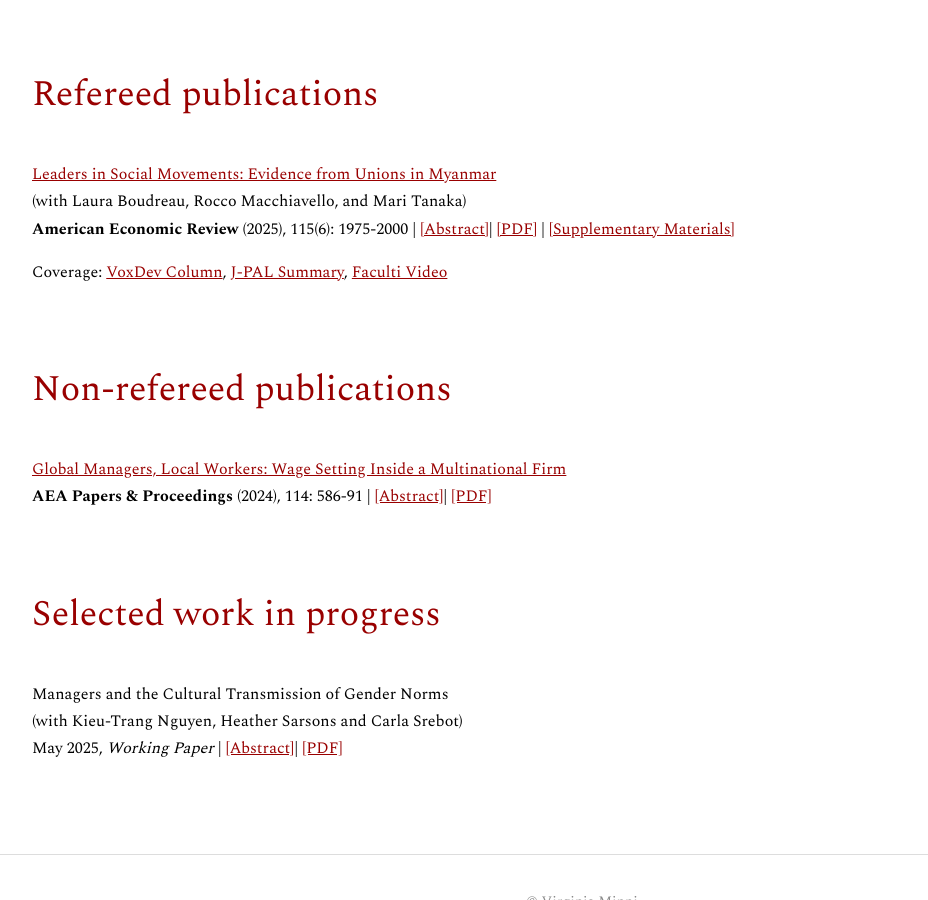
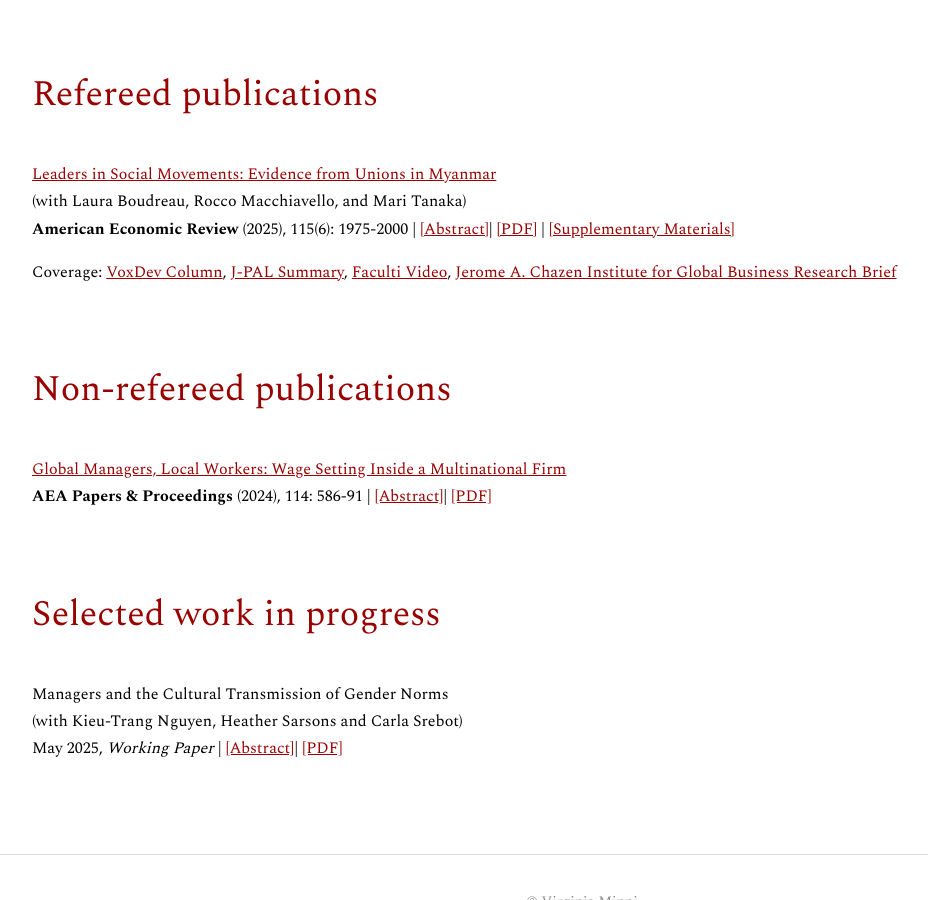
Before and after one commit to virginiaminni/virginiaminni.github.io, a Jekyll site: the page built from research.md, in a window 1280 px wide and 900 px high, scrolled down 1001 px. Shown: the whole window, without its empty margins (58-986 px from the left). Built offline with Jekyll 4.4.1, drawn with Linux system fonts in a browser that asks for light colours.

Commit message:
Update research.md

```diff
--- a/research.md
+++ b/research.md
@@ -54,7 +54,7 @@ Coverage:
 (with Laura Boudreau, Rocco Macchiavello, and Mari Tanaka)
 **American Economic Review** (2025), 115(6): 1975-2000 | <a href="#" class="toggle-abstract" data-target="abstract-2" style="text-decoration: underline; color: #990000;">[Abstract]</a>| <a href="/assets/files/BMMT_UnionLeaders.pdf" target="_blank" rel="noopener noreferrer">[PDF]</a> | <a href="/assets/files/BMMT_UnionLeaders_SupMat.pdf" target="_blank" rel="noopener noreferrer">[Supplementary Materials]</a>
 
-Coverage:  <a href="https://voxdev.org/topic/institutions-political-economy/who-leads-unions-and-how-do-they-lead-evidence-myanmar" target="_blank" rel="noopener noreferrer">VoxDev Column</a>, <a href="https://www.povertyactionlab.org/evaluation/union-leaders-and-factory-workers-collective-action-myanmar" target="_blank" rel="noopener noreferrer">J-PAL Summary</a>, <a href="https://faculti.net/union-leaders-experimental-evidence-from-myanmar/" target="_blank" rel="noopener noreferrer">Faculti Video</a>
+Coverage:  <a href="https://voxdev.org/topic/institutions-political-economy/who-leads-unions-and-how-do-they-lead-evidence-myanmar" target="_blank" rel="noopener noreferrer">VoxDev Column</a>, <a href="https://www.povertyactionlab.org/evaluation/union-leaders-and-factory-workers-collective-action-myanmar" target="_blank" rel="noopener noreferrer">J-PAL Summary</a>, <a href="https://faculti.net/union-leaders-experimental-evidence-from-myanmar/" target="_blank" rel="noopener noreferrer">Faculti Video</a>, <a href="https://business.columbia.edu/research-brief/research-brief/psychology-labor-leaders" target="_blank" rel="noopener noreferrer">Jerome A. Chazen Institute for Global Business Research Brief</a>
 
 <div id="abstract-2" style="display: none; margin-top: 10px;">
 <em>Abstract:</em>  Social movements are catalysts for crucial institutional changes. To succeed, they must coordinate members’ views (consensus building) and actions (mobilization). We study union leaders within Myanmar’s burgeoning labor movement. Union leaders are positively selected on both personality traits that enable them to influence others and ability but earn lower wages. In group discussions about workers' views on an upcoming national minimum wage negotiation, randomly embedded leaders build consensus around the union’s preferred policy. In an experiment that mimics individual decision-making in a collective action set-up, leaders increase mobilization through coordination. Leaders empower social movements by building consensus that encourages mobilization.
```
